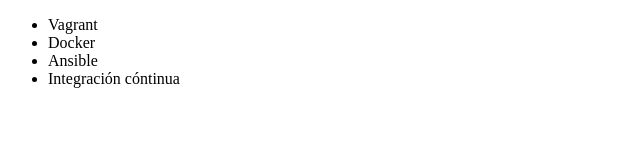
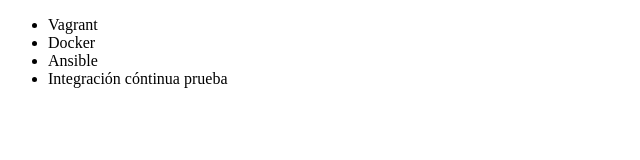
Before and after one commit to mascarita0105/Repositorio-personal, a plain HTML site: page index.html in a window 1280 px wide. Shown: the full height of the page, 0-640 px from the left. Drawn offline with Linux system fonts and the light colour scheme.

Commit message:
se modifico prueba en proyecto git-github

```diff
--- a/index.html
+++ b/index.html
@@ -9,7 +9,7 @@
          <li> Vagrant </li>
          <li> Docker </li>
          <li> Ansible </li>
-         <li> Integración cóntinua </li>
+         <li> Integración cóntinua prueba </li>
      </ul>
 </body>
 </html>
```
